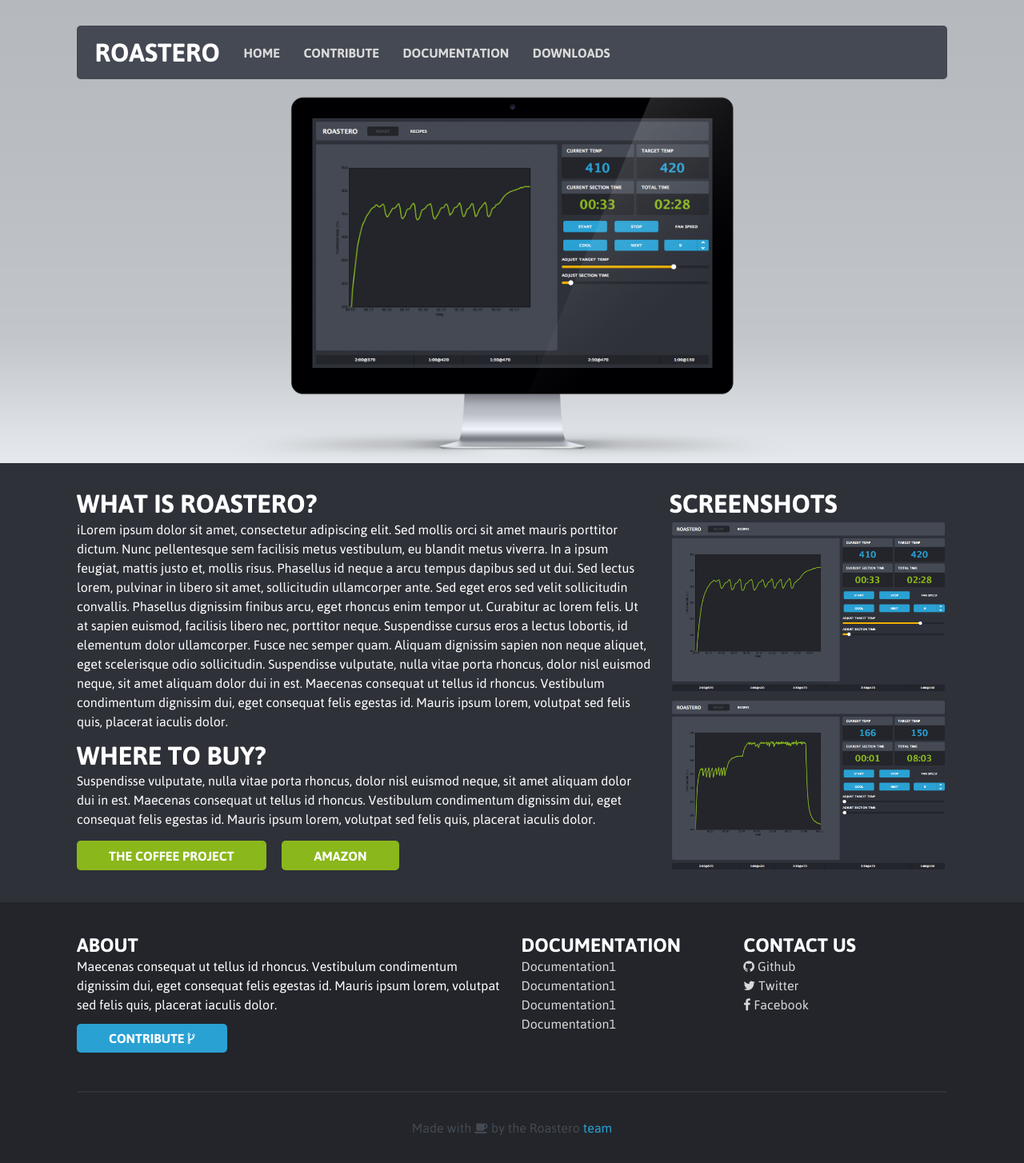
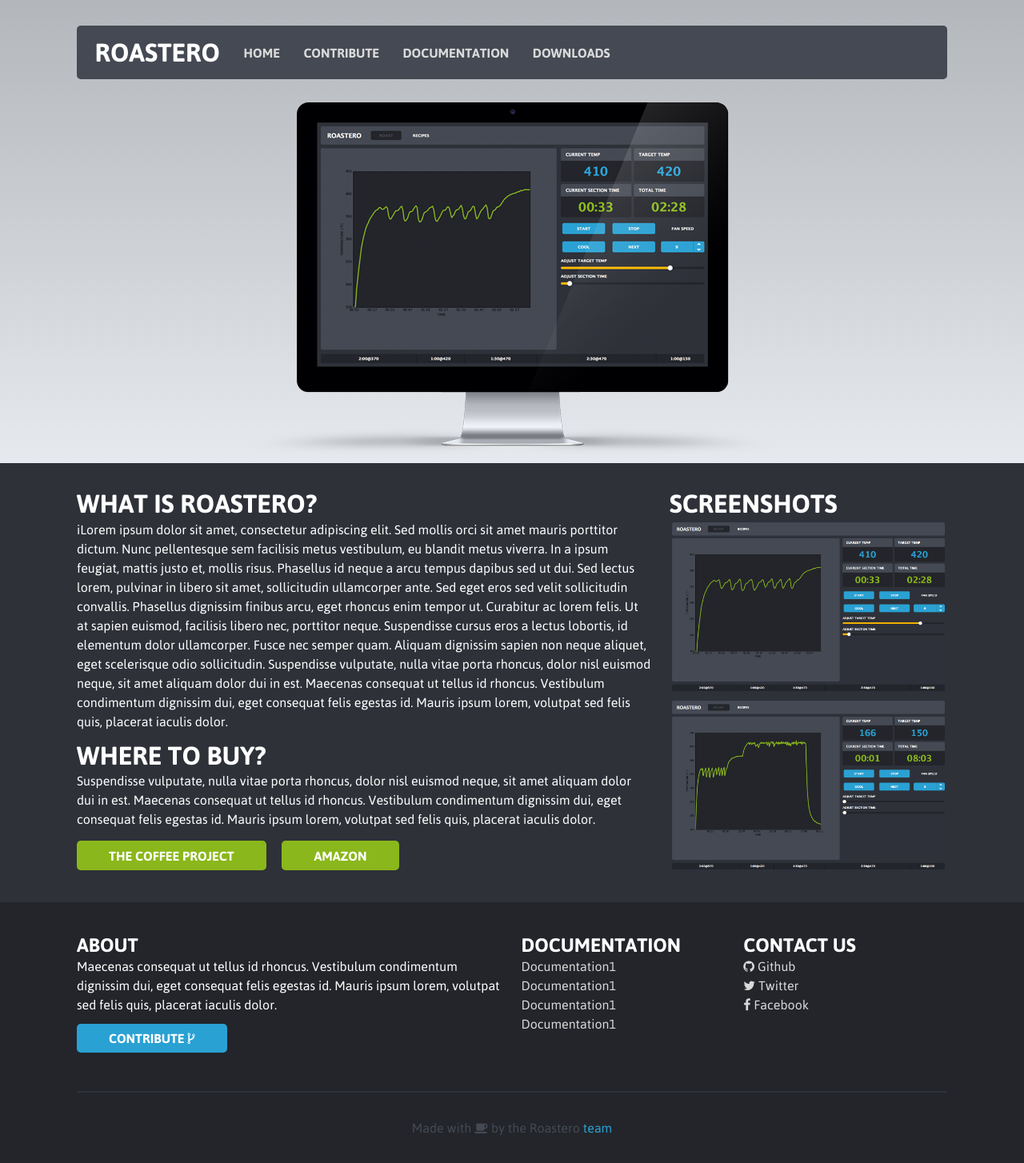
Before and after one commit to Roastero/Roastero-Web, a Jekyll site: the page built from index.html, in a window 1280 px wide. Shown: the whole page at 80% size. Built offline with Jekyll 4.4.1, drawn with Linux system fonts in a browser that asks for light colours; nearby versions of some CDN libraries.

Commit message:
Changed main image to css gradient and monitor overlay

```diff
--- a/css/main.scss
+++ b/css/main.scss
@@ -99,10 +99,7 @@
 }
 
 .header-wrapper-home {
-    background-image: url(images/main.png);
-    background-size: cover;
-    background-repeat: no-repeat;
-    background-position: center center;
+    @include background(url("/images/main-image.png") center 92% no-repeat, linear-gradient(to bottom, rgb(179, 182, 187) 0%, rgb(230, 233, 238) 100%));
     padding-bottom: 480px;
     padding-top: 32px;
 }
```
Also changed, not shown: css/images/main.png (deleted), images/main-image.png (added).
